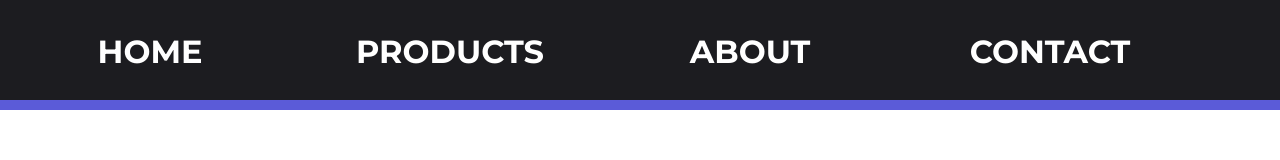
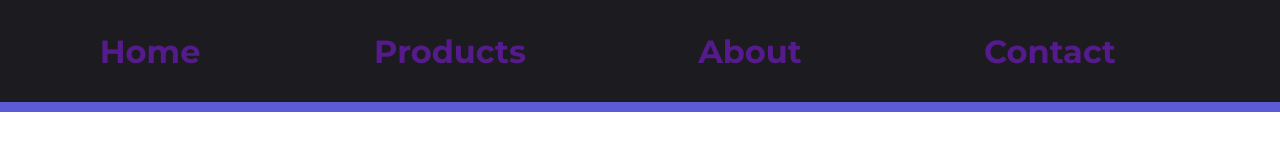
Before and after one commit to ollovejn/HM10, a plain HTML site: page index.html in a window 1280 px wide. Drawn offline with Linux system fonts and the light colour scheme.

Commit message:
Не красит текст

```diff
--- a/index.html
+++ b/index.html
@@ -10,14 +10,14 @@
     <link rel="preconnect" href="https://fonts.gstatic.com" crossorigin>
     <link href="https://fonts.googleapis.com/css?family=Montserrat:100,200,300,regular,500,600,700" rel="stylesheet" />
     <style>
-
-    a{  font-family: 'Montserrat';
-        font-style:normal;
-        font-weight: 700;
-        font-size: 32px;
-        line-height: 39px;
-        text-transform: uppercase;
-        color: #ffffff;
+    body{
+    font-family: 'Montserrat';
+    font-style:normal;
+    font-weight: 700;
+    font-size: 32px;
+    line-height: 39px;
+    text-transform: capitalize;
+    color: #ffffff;
     }
     </style>
 </head>
```
Also changed, not shown: style/style.css (+0 -8 lines).
